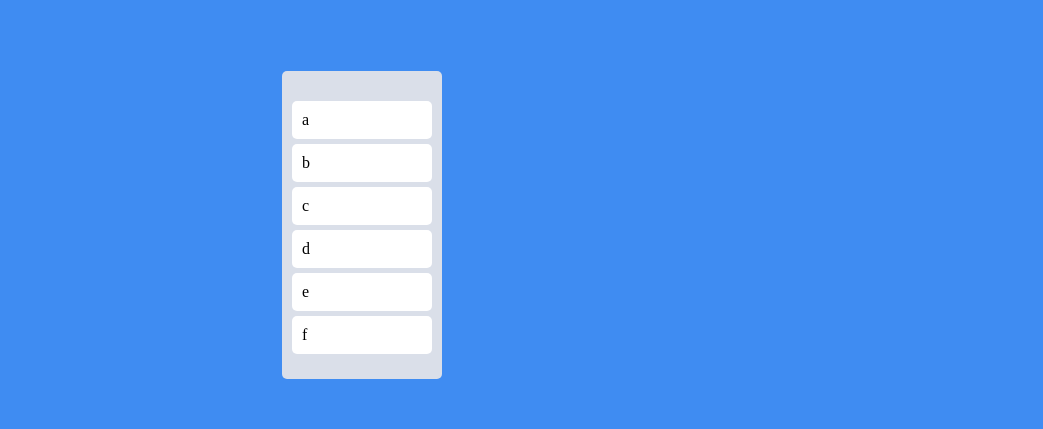
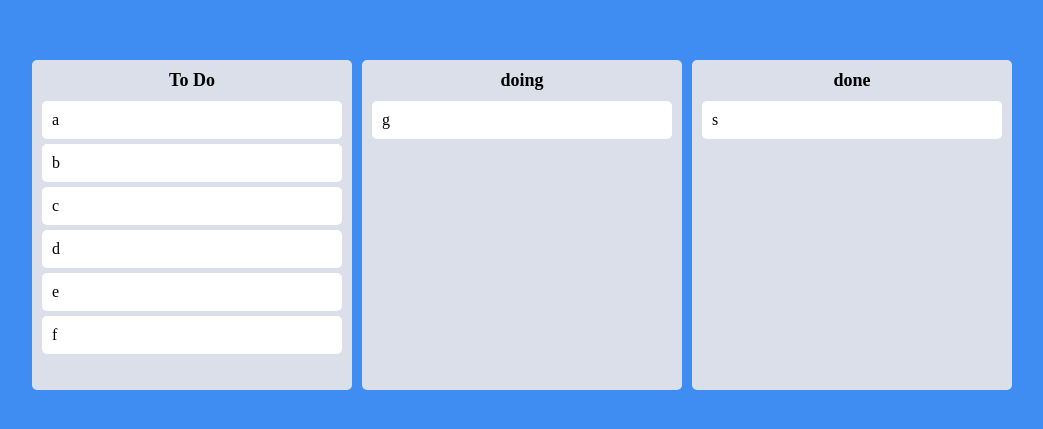
Before and after one commit to pung8146/TRELLO_CLONE, a React (Create React App) app: page / in a window 1280 px wide. Shown: the part 175-604 px from the top of the page, without its empty margins (118-1161 px from the left). Built offline with nearby package versions, Linux system fonts and the light colour scheme.

Commit message:
board 화면 세개로 증가

```diff
--- a/src/App.tsx
+++ b/src/App.tsx
@@ -1,18 +1,12 @@
-import {
-  DragDropContext,
-  Draggable,
-  Droppable,
-  DropResult,
-} from "react-beautiful-dnd";
+import { DragDropContext, DropResult } from "react-beautiful-dnd";
 import { useRecoilState } from "recoil";
 import styled from "styled-components";
 import { toDoState } from "./atoms";
-import DragabbleCard from "./Components/DragabbleCard";
+import Board from "./Components/Board";
 
 const Wrapper = styled.div`
   display: flex;
-  max-width: 480px;
-  width: 100%;
+  width: 100vw;
   margin: 0 auto;
   justify-content: center;
   align-items: center;
@@ -20,52 +14,56 @@
 `;
 
 const Boards = styled.div`
-  display: grid;
+  display: flex;
+  justify-content: center;
+  align-items: flex-start;
   width: 100%;
-  grid-template-columns: repeat(3, 1fr);
+  gap: 10px;
 `;
-
-const Board = styled.div`
-  padding: 20px 10px;
-  padding-top: 30px;
-  background-color: ${(props) => props.theme.boardColor};
-  border-radius: 5px;
-  min-height: 200px;
-`;
-
-const toDos = ["a", "b", "c", "d", "e", "f"];
 
 function App() {
   const [toDos, setToDos] = useRecoilState(toDoState);
-  const onDragEnd = ({ draggableId, destination, source }: DropResult) => {
+  const onDragEnd = (info: DropResult) => {
+    console.log(info);
+    const { destination, draggableId, source } = info;
     if (!destination) return;
-    setToDos((oldToDos) => {
-      const toDosCopy = [...oldToDos];
-      // 1) Delete item on source.index
-      toDosCopy.splice(source.index, 1);
-      // 2) Put Back the item on the destination.index
-      toDosCopy.splice(destination?.index, 0, draggableId);
-      return toDosCopy;
-    });
+    if (destination?.droppableId === source.droppableId) {
+      // same board movement.
+      setToDos((allBoards) => {
+        const boardCopy = [...allBoards[source.droppableId]];
+        boardCopy.splice(source.index, 1);
+        boardCopy.splice(destination?.index, 0, draggableId);
+        return {
+          ...allBoards,
+          [source.droppableId]: boardCopy,
+        };
+      });
+    }
+    if (destination.droppableId !== source.droppableId) {
+      // cross board movement
+      setToDos((allBoards) => {
+        const sourceBoard = [...allBoards[source.droppableId]];
+        const destinationBoard = [...allBoards[destination.droppableId]];
+        sourceBoard.splice(source.index, 1);
+        destinationBoard.splice(destination?.index, 0, draggableId);
+        return {
+          ...allBoards,
+          [source.droppableId]: sourceBoard,
+          [destination.droppableId]: destinationBoard,
+        };
+      });
+    }
   };
   return (
     <DragDropContext onDragEnd={onDragEnd}>
       <Wrapper>
         <Boards>
-          <Droppable droppableId="one">
-            {(magic) => (
-              <Board ref={magic.innerRef} {...magic.droppableProps}>
-                {toDos.map((toDo, index) => (
-                  <DragabbleCard key={toDo} index={index} toDo={toDo} />
-                ))}
-                {magic.placeholder}
-              </Board>
-            )}
-          </Droppable>
+          {Object.keys(toDos).map((boardId) => (
+            <Board boardId={boardId} key={boardId} toDos={toDos[boardId]} />
+          ))}
         </Boards>
       </Wrapper>
     </DragDropContext>
   );
 }
-
 export default App;
--- /dev/null
+++ b/src/Components/Board.tsx
@@ -0,0 +1,41 @@
+import { Droppable } from "react-beautiful-dnd";
+import styled from "styled-components";
+import DragabbleCard from "./DragabbleCard";
+
+const Wrapper = styled.div`
+  width: 300px;
+  padding: 20px 10px;
+  padding-top: 10px;
+  background-color: ${(props) => props.theme.boardColor};
+  border-radius: 5px;
+  min-height: 300px;
+`;
+
+const Title = styled.h2`
+  text-align: center;
+  font-weight: 600;
+  margin-bottom: 10px;
+  font-size: 18px;
+`;
+interface IBoardProps {
+  toDos: string[];
+  boardId: string;
+}
+function Board({ toDos, boardId }: IBoardProps) {
+  return (
+    <Wrapper>
+      <Title>{boardId}</Title>
+      <Droppable droppableId={boardId}>
+        {(magic) => (
+          <div ref={magic.innerRef} {...magic.droppableProps}>
+            {toDos.map((toDo, index) => (
+              <DragabbleCard key={toDo} index={index} toDo={toDo} />
+            ))}
+            {magic.placeholder}
+          </div>
+        )}
+      </Droppable>
+    </Wrapper>
+  );
+}
+export default Board;
--- a/src/atoms.ts
+++ b/src/atoms.ts
@@ -19,7 +19,15 @@
 //   },
 // });
 
-export const toDoState = atom({
+interface IToDoState {
+  [key: string]: string[];
+}
+
+export const toDoState = atom<IToDoState>({
   key: "toDo",
-  default: ["a", "b", "c", "d", "e", "f"],
+  default: {
+    "To Do": ["a", "b", "c", "d", "e", "f"],
+    doing: ["g"],
+    done: ["s"],
+  },
 });
```
